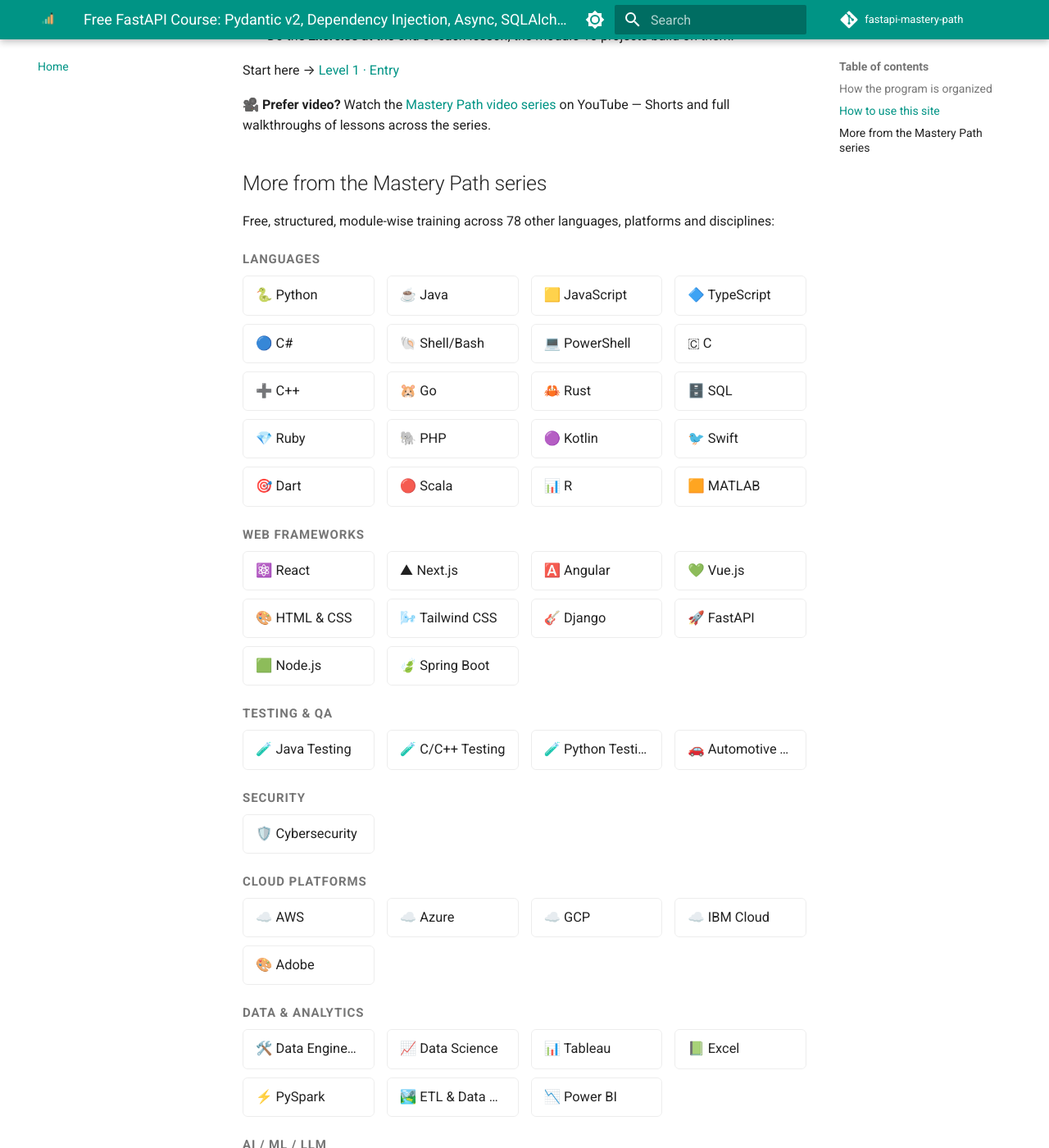
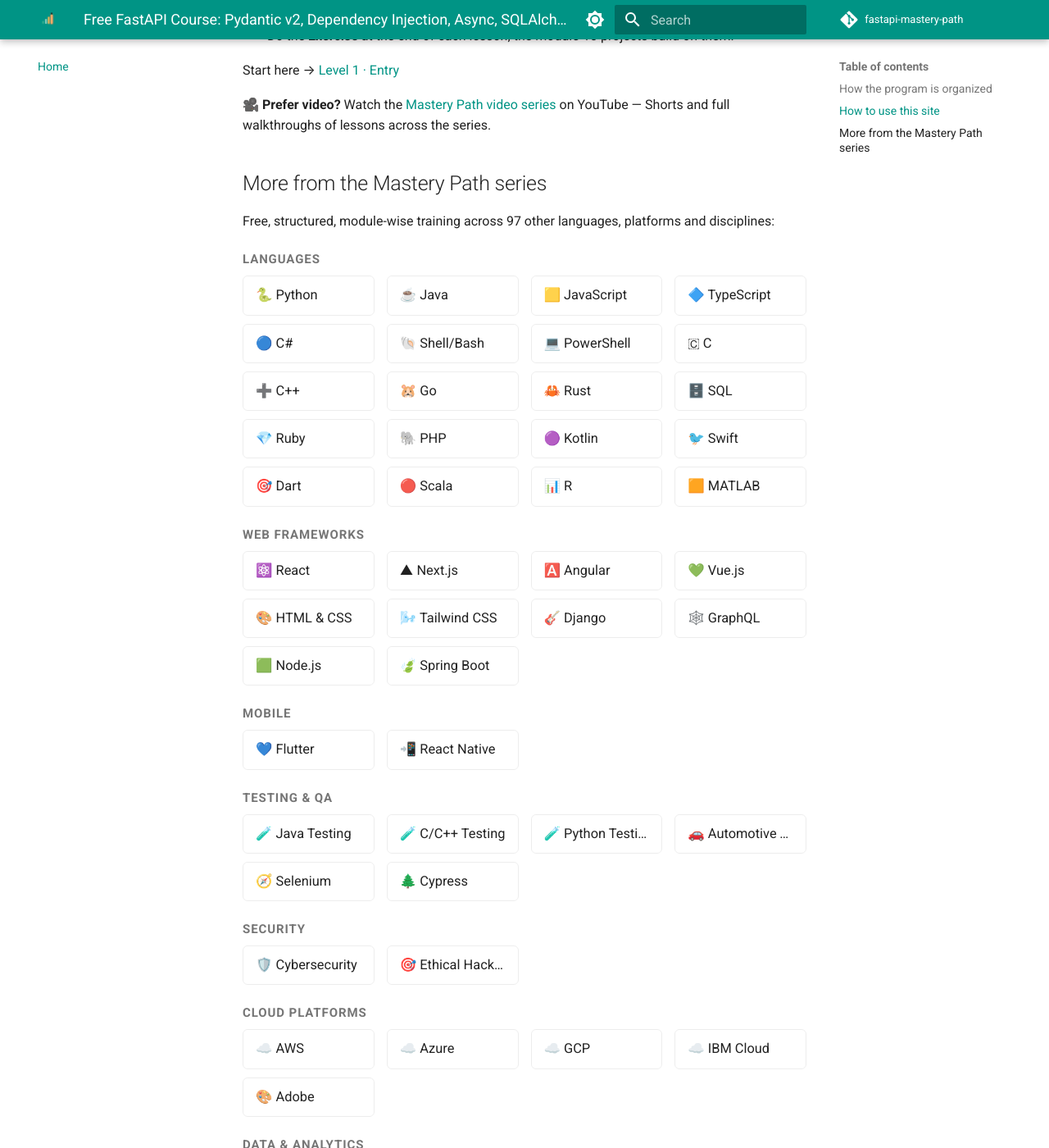
Before and after one commit to SIGILIPELLI/fastapi-mastery-path, an MkDocs documentation site: the page built from docs/index.md, in a window 1280 px wide and 1400 px high, scrolled down 2277 px. Shown: the whole window at 82% size. Built offline with MkDocs 1.6.1 and Material for MkDocs 9.7.7, drawn with Linux system fonts in a browser that asks for light colours; comment, search, counter and statistics services are not loaded; some of the changed text lies outside the part shown.

Commit message:
Refresh cross-site course links to current 98-course catalog
Regenerate the "More from the Mastery Path series" grid and the
404-page course count from the hub's current site list — this page
had drifted out of sync as new courses were added to the network.

Co-Authored-By: Claude Sonnet 5 <noreply@anthropic.com>
Claude-Session: https://claude.ai/code/session_01Hje8nqbBP9V9WQ3JEcJc69

```diff
--- a/docs/index.md
+++ b/docs/index.md
@@ -104,7 +104,7 @@ Start here → [Level 1 · Entry](level-1/index.md)
 
 ## More from the Mastery Path series
 
-Free, structured, module-wise training across 78 other languages, platforms and disciplines:
+Free, structured, module-wise training across 97 other languages, platforms and disciplines:
 
 <div class="mastery-grid-wrap">
 <p class="mastery-grid-category">Languages</p>
@@ -139,9 +139,14 @@ Free, structured, module-wise training across 78 other languages, platforms and
   <a href="https://sigilipelli.github.io/html-css-mastery-path/">🎨 HTML & CSS</a>
   <a href="https://sigilipelli.github.io/tailwind-mastery-path/">🌬️ Tailwind CSS</a>
   <a href="https://sigilipelli.github.io/django-mastery-path/">🎸 Django</a>
-  <a href="https://sigilipelli.github.io/fastapi-mastery-path/">🚀 FastAPI</a>
+  <a href="https://sigilipelli.github.io/graphql-mastery-path/">🕸️ GraphQL</a>
   <a href="https://sigilipelli.github.io/nodejs-mastery-path/">🟩 Node.js</a>
   <a href="https://sigilipelli.github.io/spring-boot-mastery-path/">🍃 Spring Boot</a>
+</div>
+<p class="mastery-grid-category">Mobile</p>
+<div class="mastery-grid">
+  <a href="https://sigilipelli.github.io/flutter-mastery-path/">💙 Flutter</a>
+  <a href="https://sigilipelli.github.io/react-native-mastery-path/">📲 React Native</a>
 </div>
 <p class="mastery-grid-category">Testing & QA</p>
 <div class="mastery-grid">
@@ -149,10 +154,13 @@ Free, structured, module-wise training across 78 other languages, platforms and
   <a href="https://sigilipelli.github.io/cpp-testing-mastery-path/">🧪 C/C++ Testing</a>
   <a href="https://sigilipelli.github.io/python-testing-mastery-path/">🧪 Python Testing</a>
   <a href="https://sigilipelli.github.io/automotive-testing-mastery-path/">🚗 Automotive Testing</a>
+  <a href="https://sigilipelli.github.io/selenium-mastery-path/">🧭 Selenium</a>
+  <a href="https://sigilipelli.github.io/cypress-mastery-path/">🌲 Cypress</a>
 </div>
 <p class="mastery-grid-category">Security</p>
 <div class="mastery-grid">
   <a href="https://sigilipelli.github.io/cybersecurity-mastery-path/">🛡️ Cybersecurity</a>
+  <a href="https://sigilipelli.github.io/ethical-hacking-mastery-path/">🎯 Ethical Hacking</a>
 </div>
 <p class="mastery-grid-category">Cloud Platforms</p>
 <div class="mastery-grid">
@@ -172,6 +180,14 @@ Free, structured, module-wise training across 78 other languages, platforms and
   <a href="https://sigilipelli.github.io/etl-datalake-mastery-path/">🏞️ ETL & Data Lake</a>
   <a href="https://sigilipelli.github.io/power-bi-mastery-path/">📉 Power BI</a>
 </div>
+<p class="mastery-grid-category">Databases</p>
+<div class="mastery-grid">
+  <a href="https://sigilipelli.github.io/postgresql-mastery-path/">🐘 PostgreSQL</a>
+  <a href="https://sigilipelli.github.io/mongodb-mastery-path/">🍃 MongoDB</a>
+  <a href="https://sigilipelli.github.io/redis-mastery-path/">🟥 Redis</a>
+  <a href="https://sigilipelli.github.io/snowflake-mastery-path/">❄️ Snowflake</a>
+  <a href="https://sigilipelli.github.io/databricks-mastery-path/">🧱 Databricks</a>
+</div>
 <p class="mastery-grid-category">AI / ML / LLM</p>
 <div class="mastery-grid">
   <a href="https://sigilipelli.github.io/ai-ml-mastery-path/">🤖 AI/ML</a>
--- a/docs/overrides/404.html
+++ b/docs/overrides/404.html
@@ -6,7 +6,7 @@
   <p>That link is broken, or the page moved. Try one of these instead:</p>
   <p class="mp-404-actions">
     <a href="{{ config.site_url }}" class="md-button md-button--primary">← Back to {{ config.site_name }}</a>
-    <a href="https://sigilipelli.github.io/" class="md-button">Search all 64 courses</a>
+    <a href="https://sigilipelli.github.io/" class="md-button">Search all 98 courses</a>
   </p>
 </div>
 <style>
```
Also changed, not shown: other parts of docs/index.md (+8 -0 lines).
